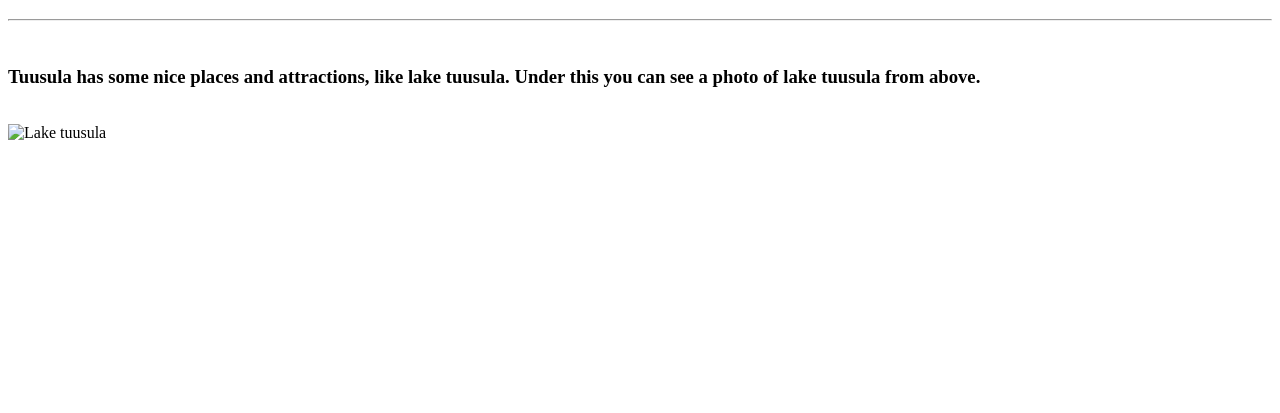
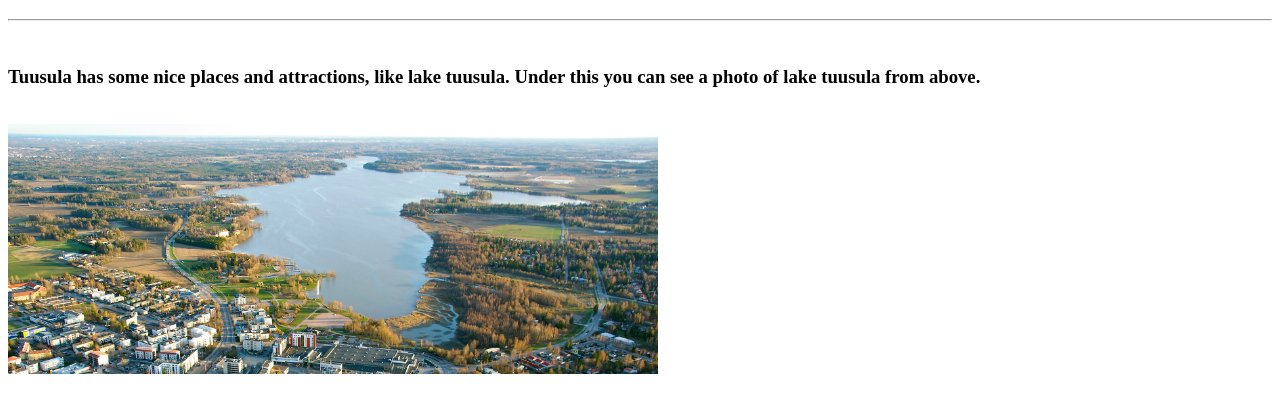
Before and after one commit to Koisupe/About-Tuusula, a plain HTML site: page index.html in a window 1280 px wide. Shown: the part 61-474 px from the top of the page. Drawn offline with Linux system fonts and the light colour scheme.

Commit message:
Update index.html

```diff
--- a/index.html
+++ b/index.html
@@ -13,7 +13,7 @@
     <!--tekstiä-->
     <h3>Tuusula has some nice places and attractions, like lake tuusula. Under this you can see a photo of lake tuusula from above. </h3>
     <br>
-    <img src="tuusulanjärvi.jpg" height="250" title="Lake tuusula ">
+    <img src="/kuvat/tuusulanjärvi.jpg" height="250" title="Lake tuusula ">
 </body>
 
 </html>
```
